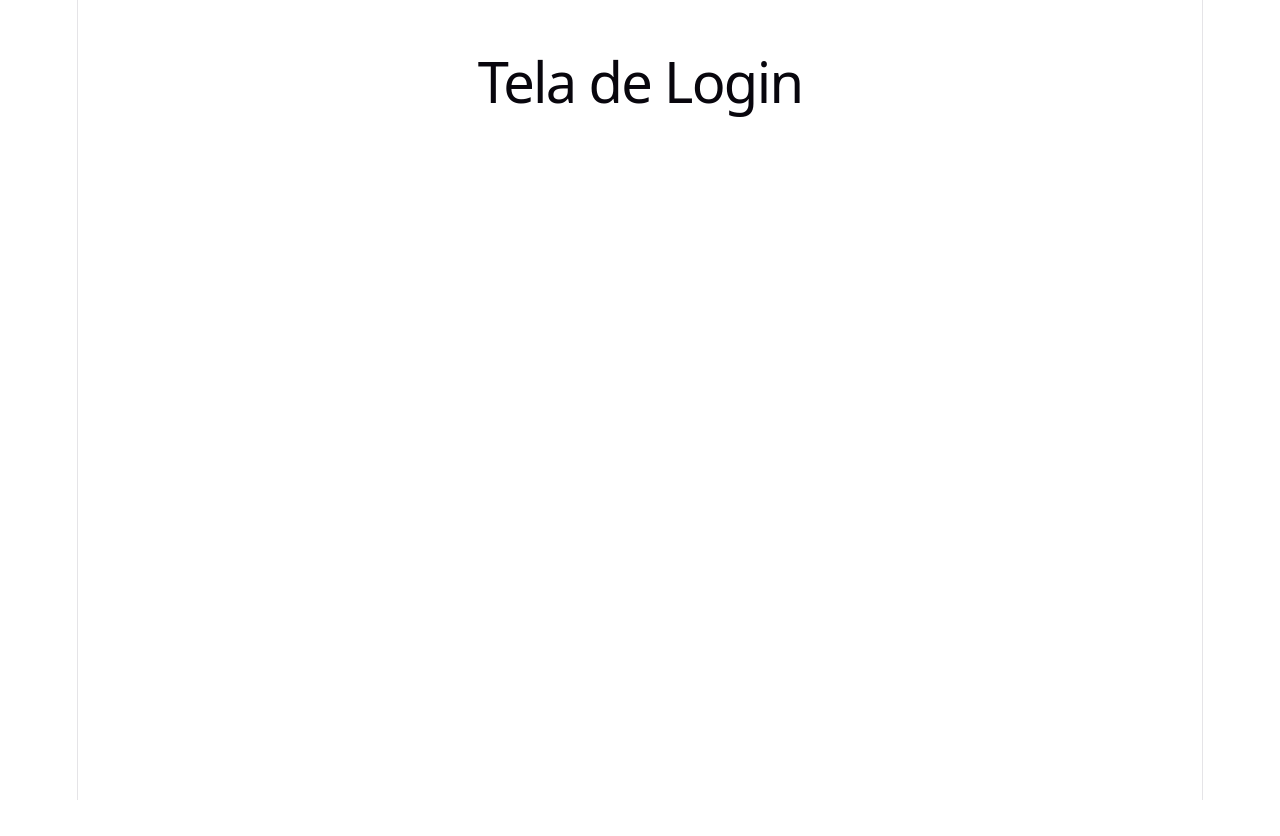
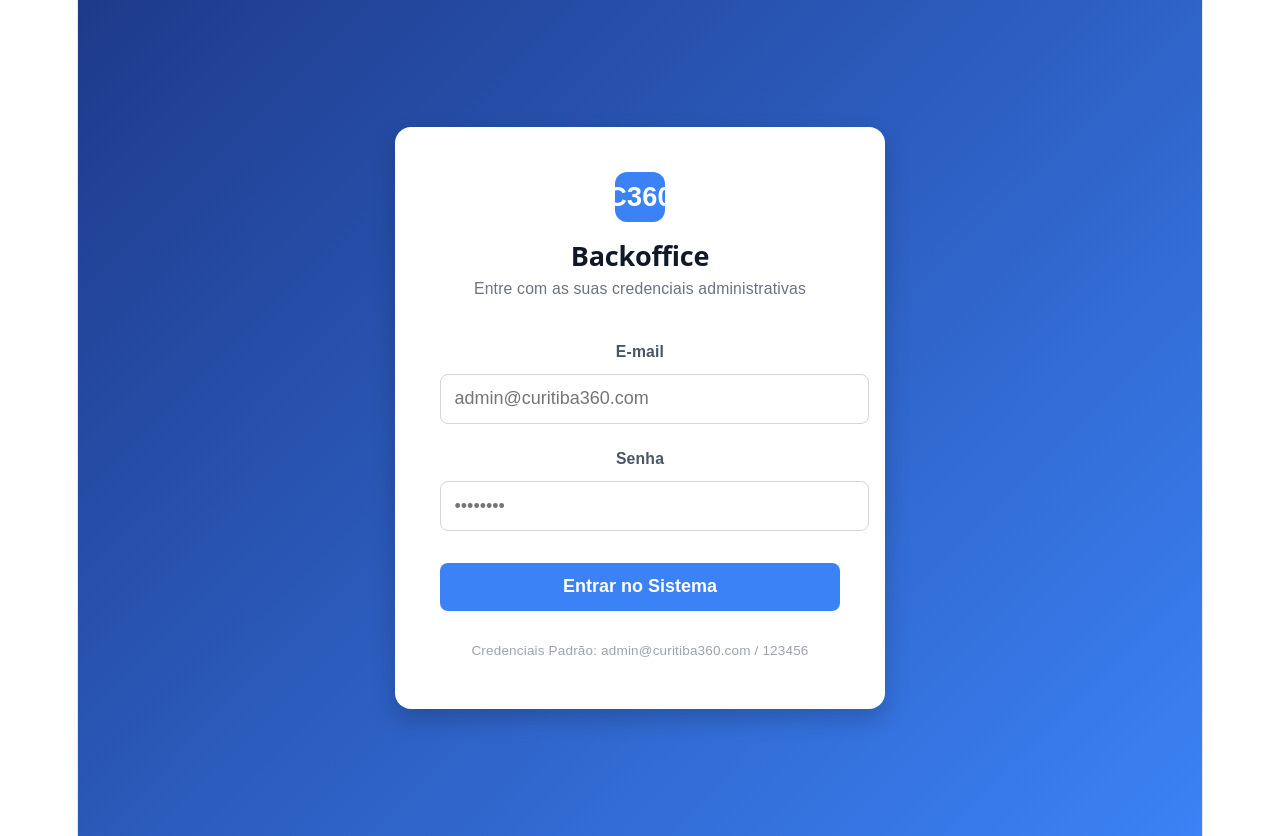
Before and after one commit to viniciuscasagrande-creator/Curitiba-360, a React (Vite) app in the folder curitiba360-backoffice/: page /login in a window 1280 px wide. Before the commit the page ends 800 px from the top, so only its background shows below. Built offline with nearby package versions, Linux system fonts and the light colour scheme.

Commit message:
feat: implementa tela de Login.jsx e remove inline mockup no App.jsx

```diff
--- a/curitiba360-backoffice/src/App.jsx
+++ b/curitiba360-backoffice/src/App.jsx
@@ -25,9 +25,7 @@ import CentralNotificacoes from './pages/CentralNotificacoes';
 import CMSHomeCuradoria from './pages/CMSHomeCuradoria';
 import CMSInstitucional from './pages/CMSInstitucional';
 import DashboardAnalytics from './pages/DashboardAnalytics';
-
-// Tela de Login (Fora do Layout)
-const Login = () => <div style={{ padding: '2rem' }}><h1>Tela de Login</h1></div>;
+import Login from './pages/Login';
 
 export default function App() {
   return (
--- a/curitiba360-backoffice/src/pages/Login.jsx
+++ b/curitiba360-backoffice/src/pages/Login.jsx
@@ -1,70 +1,127 @@
 // src/pages/Login.jsx
-import { useState } from 'react';
-import { signInWithEmailAndPassword } from 'firebase/auth';
-import { auth } from '../config/firebase';
+import { useState, useContext } from 'react';
 import { useNavigate } from 'react-router-dom';
+import { AuthContext } from '../contexts/AuthContext';
 
 export default function Login() {
   const [email, setEmail] = useState('');
-  const [senha, setSenha] = useState('');
+  const [password, setPassword] = useState('');
   const [erro, setErro] = useState('');
+  const [carregando, setCarregando] = useState(false);
+
+  const { login } = useContext(AuthContext);
   const navigate = useNavigate();
 
   const handleLogin = async (e) => {
     e.preventDefault();
     setErro('');
+    setCarregando(true);
 
     try {
-      // Tenta autenticar no Firebase
-      await signInWithEmailAndPassword(auth, email, senha);
+      // Executa login do contexto (admin@curitiba360.com / 123456)
+      await login(email, password);
 
-      // RF-001.04: Redireciona o usuário após login bem-sucedido
+      // Verifica se o login deu certo checando localStorage
+      const userSalvo = localStorage.getItem('@Curitiba360:user');
+      if (userSalvo) {
         navigate('/dashboard');
-
-    } catch (error) {
-      // RN-001.01: A mensagem de erro deve ser genérica ("E-mail ou senha inválidos")
-      setErro('E-mail ou senha inválidos');
+      } else {
+        setErro('Credenciais inválidas!');
+      }
+    } catch (err) {
+      setErro('Ocorreu um erro ao processar o login. Tente novamente.');
+    } finally {
+      setCarregando(false);
     }
   };
 
   return (
-    <div style={{ display: 'flex', justifyContent: 'center', alignItems: 'center', height: '100vh', backgroundColor: '#f3f4f6' }}>
-      <form onSubmit={handleLogin} style={{ padding: '2rem', background: 'white', borderRadius: '8px', boxShadow: '0 4px 6px rgba(0,0,0,0.1)', width: '100%', maxWidth: '400px' }}>
-        <h2 style={{ textAlign: 'center', marginBottom: '1.5rem' }}>Curitiba 360 - Backoffice</h2>
+    <div style={{
+      display: 'flex',
+      minHeight: '100vh',
+      alignItems: 'center',
+      justifyContent: 'center',
+      background: 'linear-gradient(135deg, #1e3a8a 0%, #3b82f6 100%)',
+      fontFamily: 'sans-serif',
+      padding: '1rem'
+    }}>
+      <div style={{
+        backgroundColor: 'white',
+        padding: '2.5rem',
+        borderRadius: '16px',
+        boxShadow: '0 10px 25px rgba(0, 0, 0, 0.2)',
+        width: '100%',
+        maxWidth: '400px'
+      }}>
 
-        {erro && <div style={{ color: 'red', marginBottom: '1rem', textAlign: 'center' }}>{erro}</div>}
+        {/* LOGO SIMULADA */}
+        <div style={{ textAlign: 'center', marginBottom: '2rem' }}>
+          <div style={{ display: 'inline-flex', alignItems: 'center', justifyContent: 'center', width: '50px', height: '50px', backgroundColor: '#3b82f6', borderRadius: '12px', color: 'white', fontSize: '1.5rem', fontWeight: 'bold', marginBottom: '1rem' }}>
+            C360
+          </div>
+          <h2 style={{ fontSize: '1.5rem', fontWeight: 'bold', color: '#111827', margin: 0 }}>Backoffice</h2>
+          <p style={{ fontSize: '0.875rem', color: '#6b7280', marginTop: '0.25rem' }}>Entre com as suas credenciais administrativas</p>
+        </div>
 
-        <div style={{ marginBottom: '1rem' }}>
-          <label style={{ display: 'block', marginBottom: '0.5rem' }}>E-mail</label>
+        {/* FEEDBACK DE ERRO */}
+        {erro && (
+          <div style={{ backgroundColor: '#fee2e2', color: '#b91c1c', padding: '0.75rem 1rem', borderRadius: '8px', fontSize: '0.875rem', marginBottom: '1.5rem', fontWeight: 'bold', border: '1px solid #fca5a5' }}>
+            ⚠️ {erro}
+          </div>
+        )}
+
+        <form onSubmit={handleLogin} style={{ display: 'flex', flexDirection: 'column', gap: '1.25rem' }}>
+          <div>
+            <label style={{ display: 'block', fontSize: '0.875rem', fontWeight: 'bold', color: '#4b5563', marginBottom: '0.5rem' }}>E-mail</label>
             <input
               type="email"
+              required
+              placeholder="admin@curitiba360.com"
               value={email}
               onChange={(e) => setEmail(e.target.value)}
-            required
-            style={{ width: '100%', padding: '0.5rem', borderRadius: '4px', border: '1px solid #ccc' }}
+              style={{ width: '100%', padding: '0.75rem', borderRadius: '8px', border: '1px solid #d1d5db', fontSize: '1rem', outline: 'none' }}
             />
           </div>
 
-        <div style={{ marginBottom: '1rem' }}>
-          <label style={{ display: 'block', marginBottom: '0.5rem' }}>Senha</label>
+          <div>
+            <label style={{ display: 'block', fontSize: '0.875rem', fontWeight: 'bold', color: '#4b5563', marginBottom: '0.5rem' }}>Senha</label>
             <input
               type="password"
-            value={senha}
-            onChange={(e) => setSenha(e.target.value)}
               required
-            style={{ width: '100%', padding: '0.5rem', borderRadius: '4px', border: '1px solid #ccc' }}
+              placeholder="••••••••"
+              value={password}
+              onChange={(e) => setPassword(e.target.value)}
+              style={{ width: '100%', padding: '0.75rem', borderRadius: '8px', border: '1px solid #d1d5db', fontSize: '1rem', outline: 'none' }}
             />
           </div>
 
-        {/* RF-001.05: Opção Esqueci minha senha */}
-        <div style={{ marginBottom: '1.5rem', textAlign: 'right' }}>
-          <a href="/recuperar-senha" style={{ fontSize: '0.875rem', color: '#2563eb', textDecoration: 'none' }}>Esqueci minha senha</a>
+          <button
+            type="submit"
+            disabled={carregando}
+            style={{
+              width: '100%',
+              padding: '0.75rem',
+              backgroundColor: '#3b82f6',
+              color: 'white',
+              border: 'none',
+              borderRadius: '8px',
+              fontSize: '1rem',
+              fontWeight: 'bold',
+              cursor: carregando ? 'not-allowed' : 'pointer',
+              opacity: carregando ? 0.7 : 1,
+              marginTop: '0.5rem',
+              transition: 'background-color 0.2s'
+            }}
+          >
+            {carregando ? 'Entrando...' : 'Entrar no Sistema'}
+          </button>
+        </form>
+
+        <div style={{ marginTop: '1.5rem', textAlign: 'center', fontSize: '0.75rem', color: '#9ca3af' }}>
+          <span>Credenciais Padrão: admin@curitiba360.com / 123456</span>
         </div>
 
-        <button type="submit" style={{ width: '100%', padding: '0.75rem', backgroundColor: '#10b981', color: 'white', border: 'none', borderRadius: '4px', cursor: 'pointer', fontWeight: 'bold' }}>
-          Entrar
-        </button>
-      </form>
+      </div>
     </div>
   );
 }
```
Lines whose indentation alone changed are shown as unchanged.
